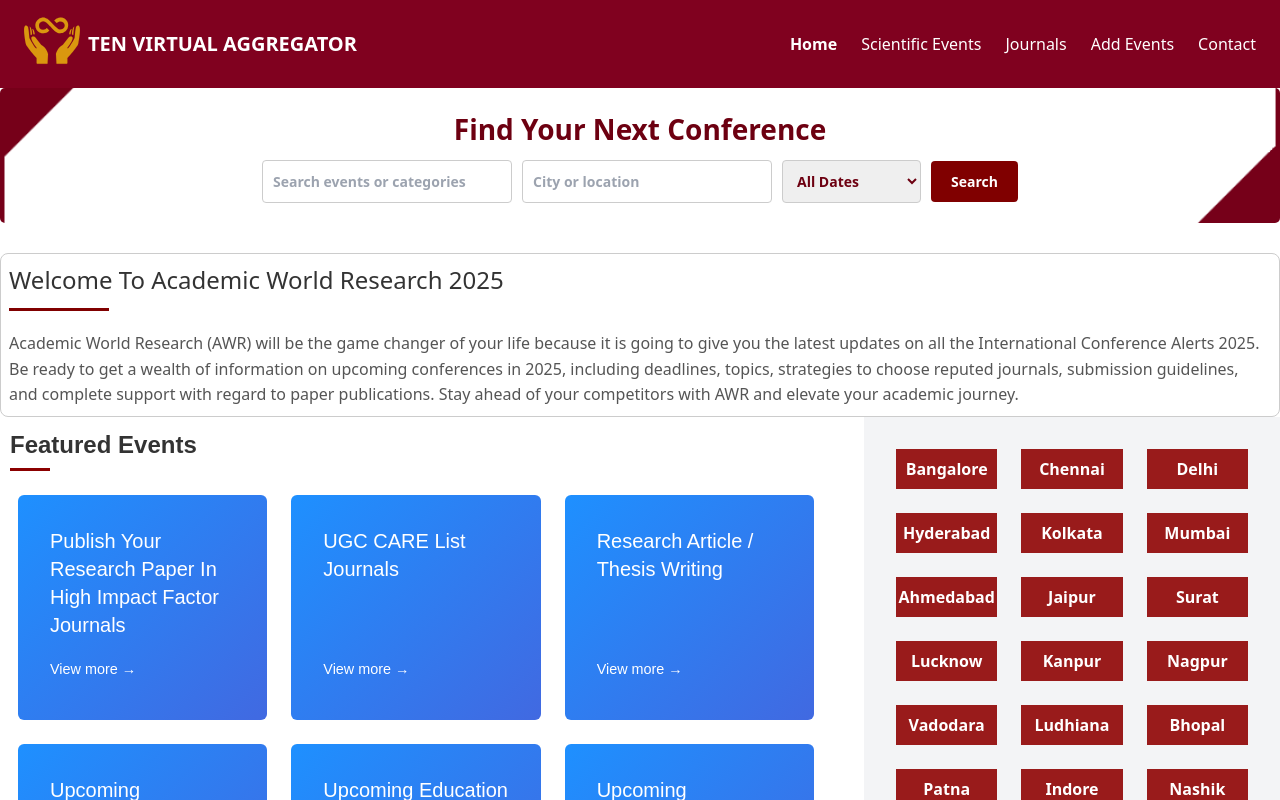
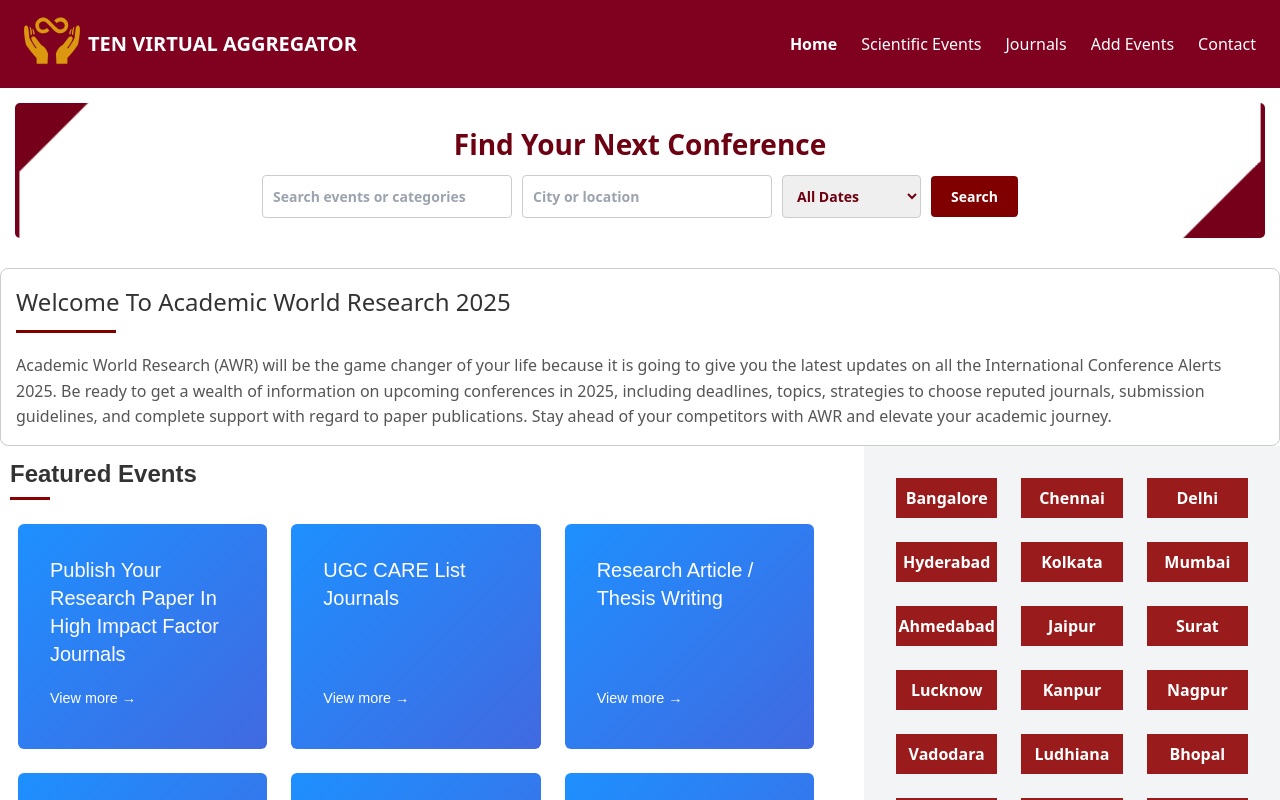
Before and after one commit to satyamJha002/TEN-Virtual-Aggregator, a React (Vite) app in the folder Frontend/: page / in a window 1280 px wide. Shown: the top 800 px of the page. Built offline with nearby package versions, Linux system fonts and the light colour scheme.

Commit message:
Home-Page

```diff
--- a/Frontend/src/Components/Pages/Home/Home.css
+++ b/Frontend/src/Components/Pages/Home/Home.css
@@ -14,6 +14,7 @@
   text-align: center;
   margin-bottom: 30px;
   font-weight: bold;
+  margin: 15px;
 }
 
 .header-container h1 {
@@ -68,6 +69,7 @@
   background-color: white;
   border: 1px solid #ccc;
   border-radius: 8px;
+  padding: 15px;
 }
 
 .welcome-section h2 {
```
